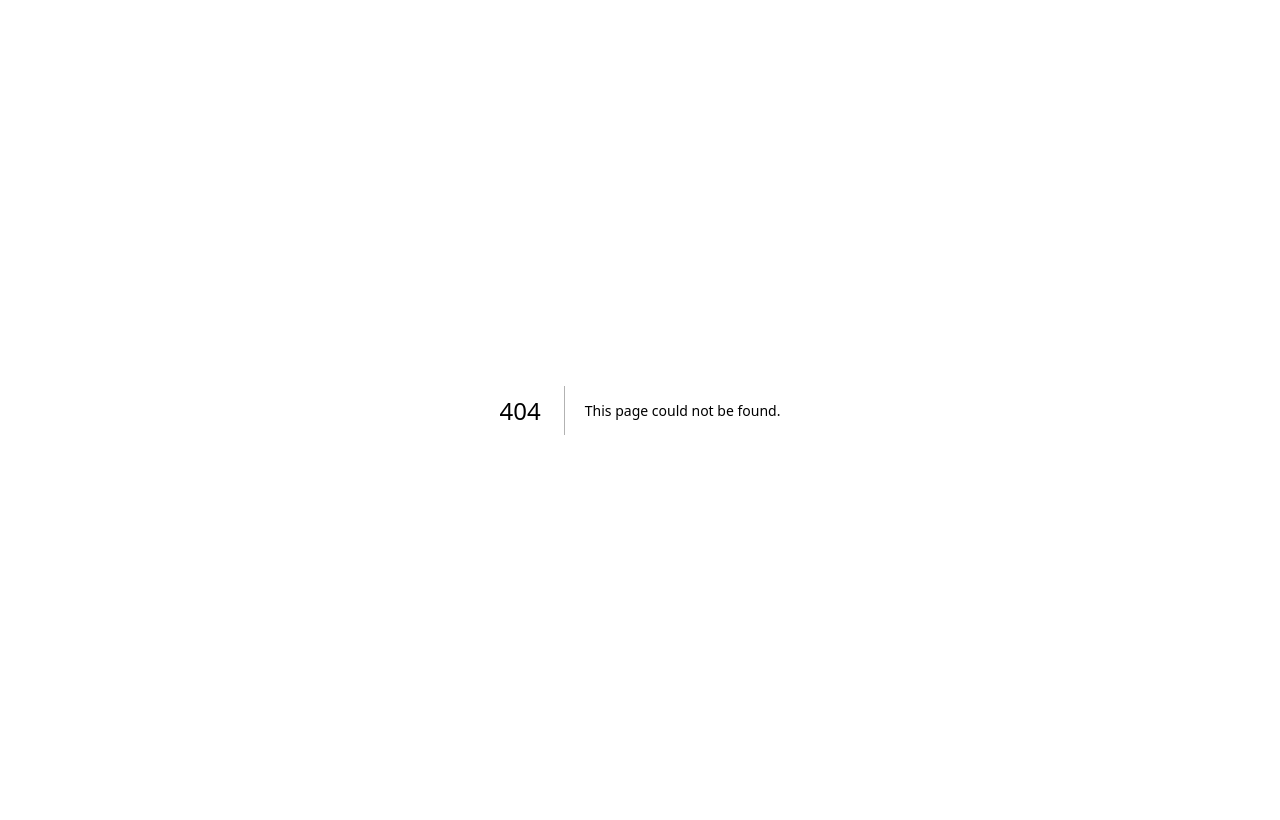
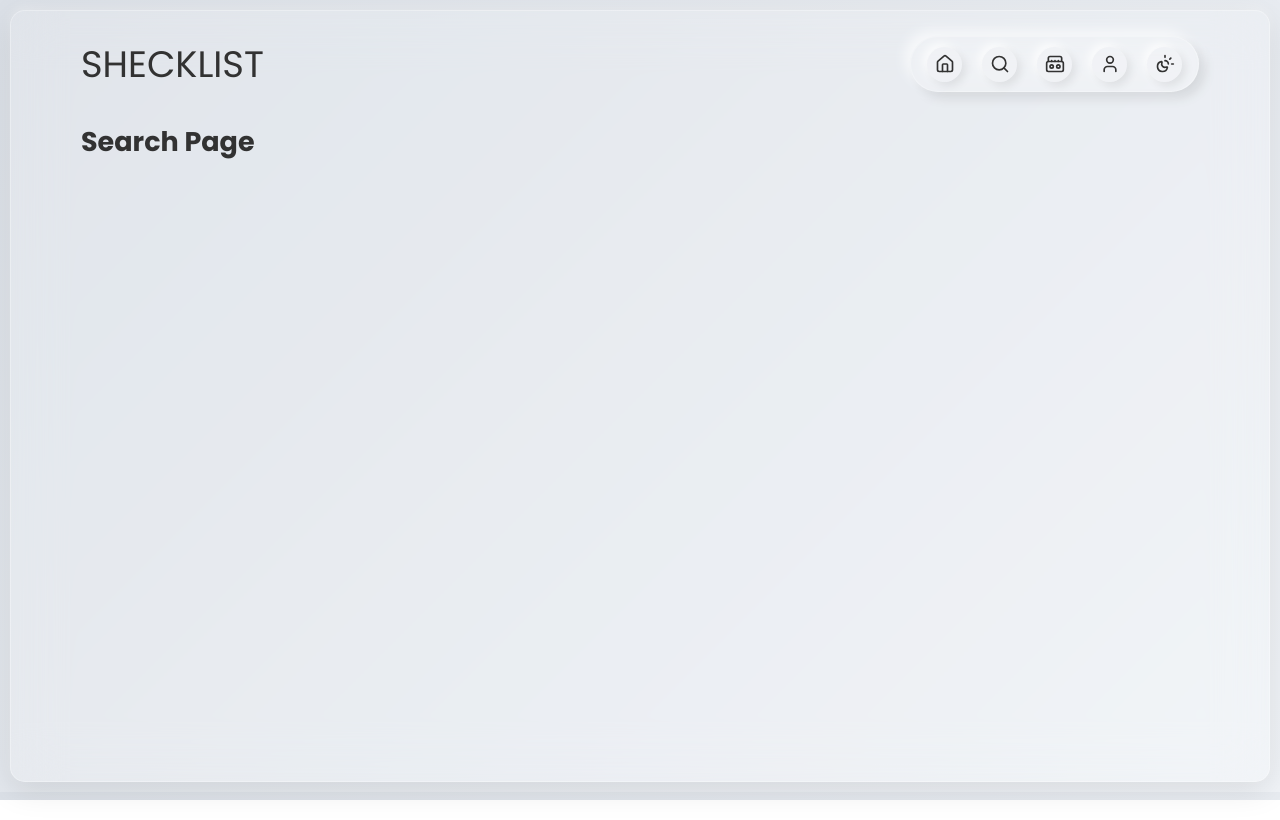
Before and after one commit to NKukame/The-Shecklist, a Next.js app: page /search in a window 1280 px wide. Before the commit this address had no page. Built offline with nearby package versions, Linux system fonts and the light colour scheme.

Commit message:
Search Page Set Up

```diff
--- a/src/app/App.css
+++ b/src/app/App.css
@@ -2,7 +2,8 @@
 .login-container,
 .review-container,
 .reviews-page-container,
-.admin-container {
+.admin-container,
+.search-container {
   height: 100%;
   border-radius: 15px;
   background: rgba(255, 255, 255, 0.15);
@@ -17,7 +18,8 @@
 .dark-mode .login-container,
 .dark-mode .review-container,
 .dark-mode .reviews-page-container,
-.dark-mode .admin-container {
+.dark-mode .admin-container,
+.dark-mode .search-container {
   height: 100%;
   background: rgba(10, 12, 20, 0.4); /* deeper, bluer tint */
   backdrop-filter: blur(30px);
--- a/src/app/layout.js
+++ b/src/app/layout.js
@@ -16,10 +16,20 @@ const poppins = Poppins({
 
 export const metadata = {
   title: "The Shecklist",
-  description: "Generated by create next app",
+  description: "Discover honest album reviews, ratings, and insights on The Shecklist. Explore artists, albums, and share your own ratings with the community.",
   icons: {
     icon: "/The-Shecklist-Logo.svg",
   },
+  keywords: [
+    "music reviews",
+    "album ratings",
+    "artist reviews",
+    "The Shecklist",
+    "hip hop reviews",
+    "rock reviews",
+    "album critiques",
+    "music blog",
+  ],
 };
 
 export default function RootLayout({ children }) {
--- /dev/null
+++ b/src/app/search/Search.css
@@ -0,0 +1,8 @@
+.search-body {
+  display: flex;
+  flex-direction: column;
+  gap: 20px;
+  min-height: 83vh;
+  height: 100%;
+  padding: 20px;
+}
--- /dev/null
+++ b/src/app/search/page.js
@@ -0,0 +1,26 @@
+import '../App.css';
+import './Search.css';
+import Header from '../components/HeaderComp/Header';
+
+function SearchPage(){
+    return(
+        <>
+
+        <div className='search-container'>
+            <Header />
+
+            <div className='search-body'>
+
+                <h2>Search Page</h2>
+
+
+
+            </div>
+
+        </div>
+
+        </>
+    );
+}
+
+export default SearchPage;
```
